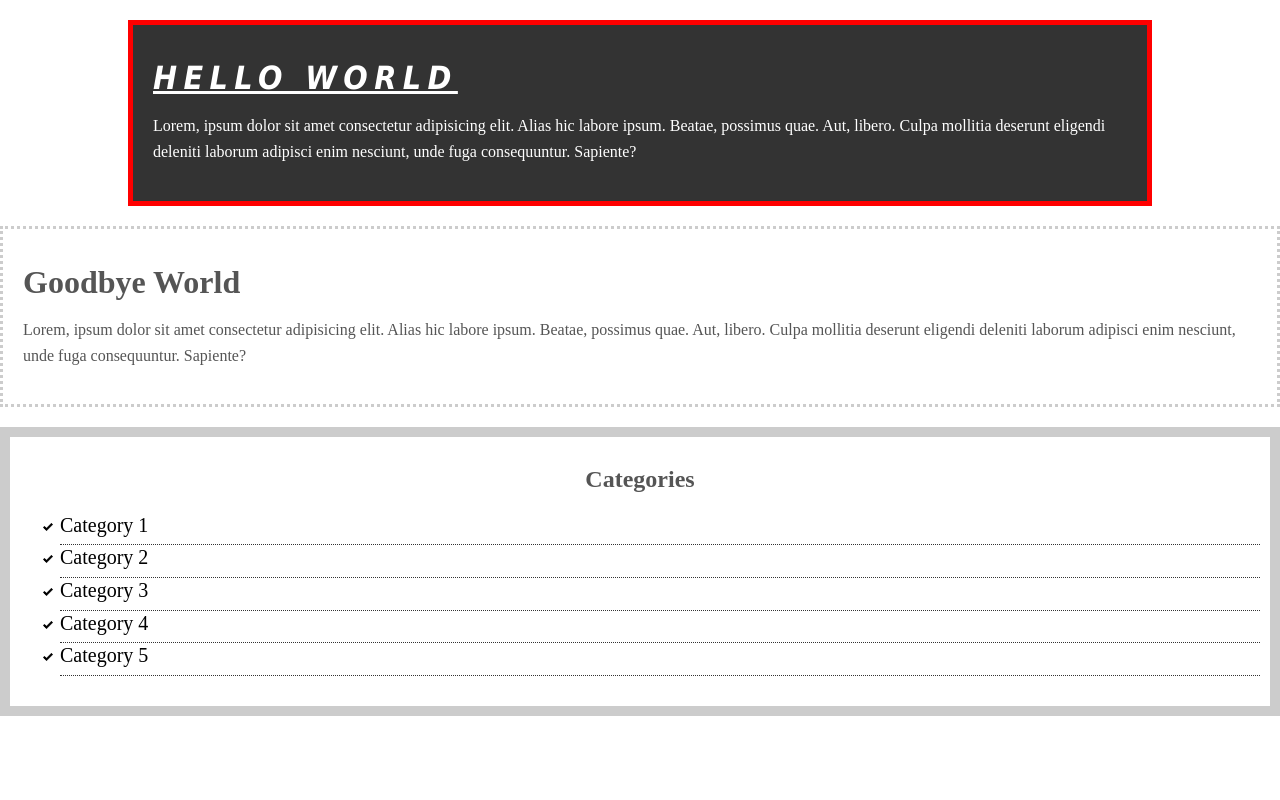
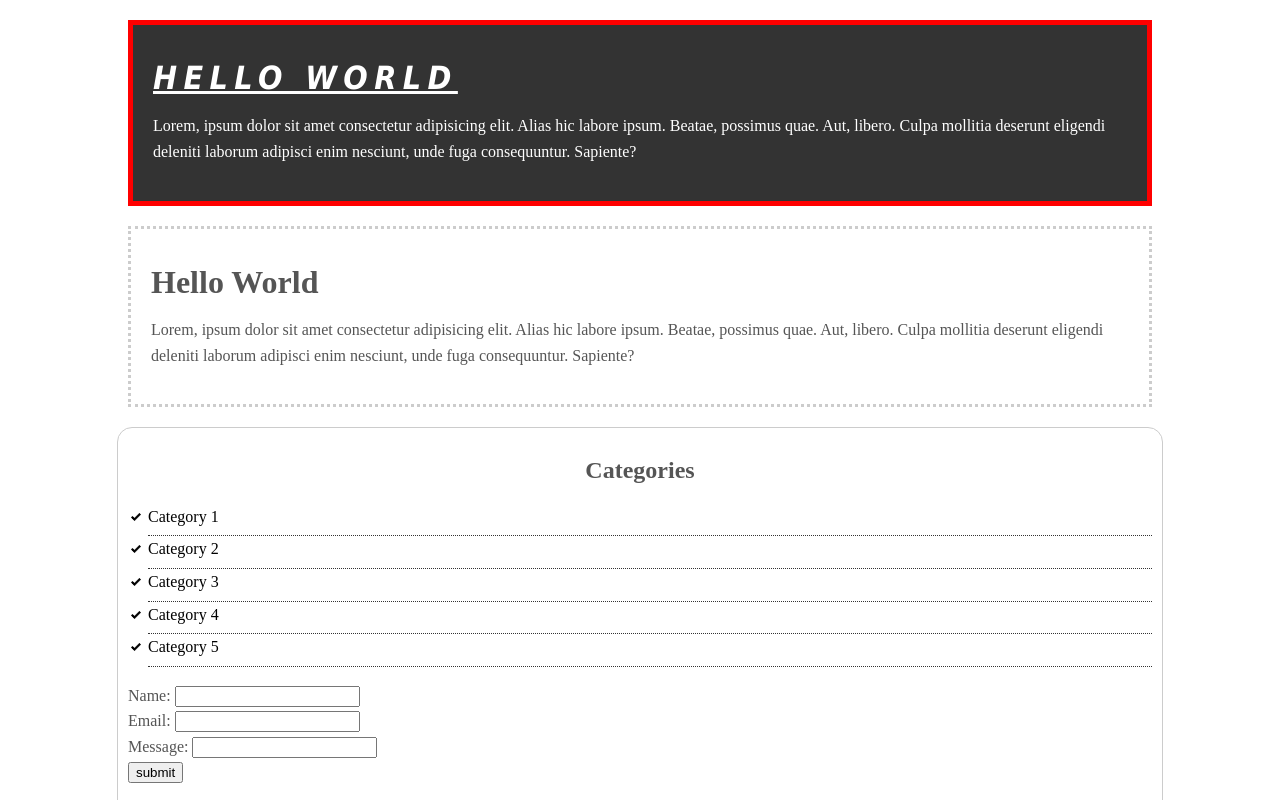
Before and after one commit to PaxtonK16/css, a plain HTML site: page csscheatsheet/index.html in a window 1280 px wide. Shown: the top 800 px of the page. Drawn offline with Linux system fonts and the light colour scheme.

Commit message:
fixed styling added basic form

```diff
--- a/csscheatsheet/css/style.css
+++ b/csscheatsheet/css/style.css
@@ -71,9 +71,11 @@ margin:20px 0;
 }
 
 .categories{
-    border:10px #ccc solid;
+    border:1px #ccc solid;
     padding:10px;
-    border-radius: 15;
+    border-radius:15px;
+    width:80%;
+    margin:auto;
 }
 
 .categories h2{
@@ -81,8 +83,10 @@ margin:20px 0;
 }
 
 .categories ul{
-    font-size: 20px;
-    /*padding:0; deletes bullet points?*/
+    padding:0;
+    padding-left:20px;
+    list-style:square;
+    list-style:none;
 }
 
 .categories li{
--- a/csscheatsheet/index.html
+++ b/csscheatsheet/index.html
@@ -20,8 +20,9 @@
       </div>
     </div>
 
+    <div class="container">
       <div class="box-2">
-      <h1>Goodbye World</h1>
+        <h1>Hello World</h1>
         <p>
           Lorem, ipsum dolor sit amet consectetur adipisicing elit. Alias hic
           labore ipsum. Beatae, possimus quae. Aut, libero. Culpa mollitia
@@ -29,6 +30,8 @@
           consequuntur. Sapiente?
         </p>
       </div>
+    </div>
+
     <div class="categories">
       <h2>Categories</h2>
       <ul>
@@ -38,6 +41,24 @@
         <li><a href="">Category 4</a></li>
         <li><a href="test.html">Category 5</a></li>
       </ul>
+<div>
+      <form action="">
+        <div class="form-group">
+          <label for="Name:">Name:</label>
+          <input type="text" />
+          <div class="form-group">
+            <label for="Email:">Email:</label>
+            <input type="text" />
+            <div class="form-group">
+              <label for="Message:">Message:</label>
+              <input type="value" />
+              <div>
+
+               <input class="button" type="submit" value="submit"
         </div>
+      </form>
+    </div>
+    <!-- ./container -->
+    <div style="margin-top:500px;"></div>
   </body>
 </html>
```
Lines whose indentation alone changed are shown as unchanged.
